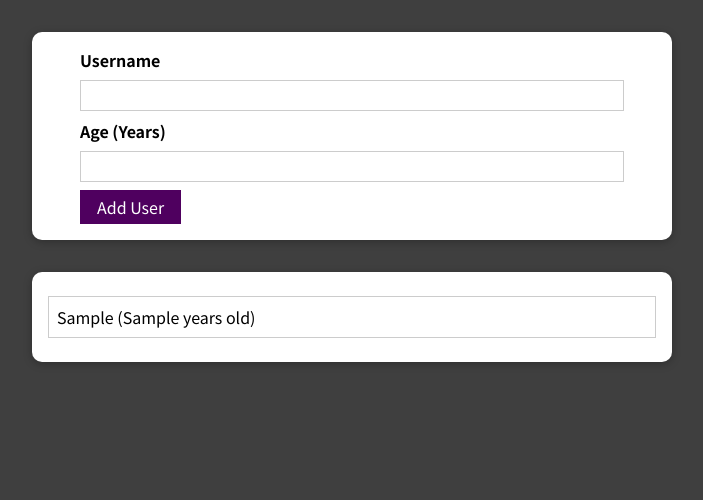
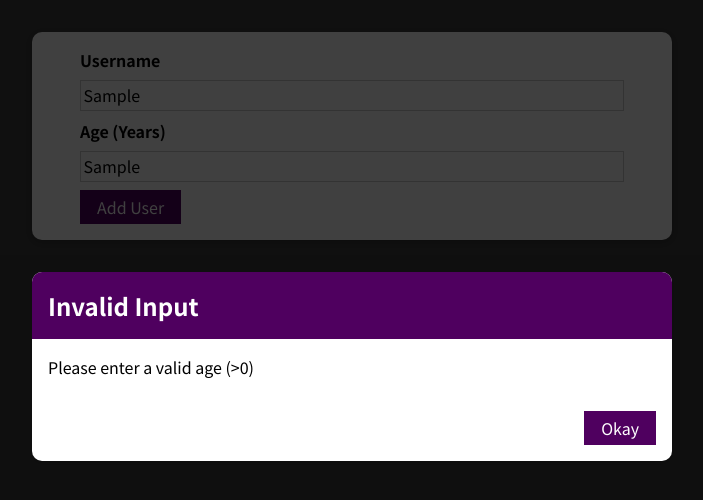
Before and after one commit to yash0110/Name-Age-Register, a React (Create React App) app: page / in a window 1280 px wide. Both pictures are taken after typing "Sample", "Sample" into the empty fields and a click on the button "Add User". Shown: the top 500 px of the page, without its empty margins (288-991 px from the left). Built offline with nearby package versions, Linux system fonts and the light colour scheme.

Commit message:
Added the Error Modal

```diff
--- a/src/App.js
+++ b/src/App.js
@@ -2,11 +2,12 @@ import { useState } from 'react';
 
 import AddUser from './Components/Users/AddUser'
 import UserList from './Components/Users/UserList'
-
+import ErrorModal from './Components/UI/ErrorModal';
 
 function App() {
 
     const [users, setUsers] = useState([]);
+    const [errorMesage, setErrorMessage] = useState('');
 
     const AddUserHandler = (newUser) => {
         setUsers((prevUsers) =>
@@ -15,9 +16,18 @@ function App() {
         );
     };
 
+    const OkayHandler = () => {
+        setErrorMessage('');
+    }
+
+    const InvalidInputHandler = (error) => {
+        setErrorMessage(error);
+    }
+
     return (
         <div>
-            <AddUser AddUser={AddUserHandler}/>
+            {(errorMesage!=='') && <ErrorModal title='Invalid Input' message={errorMesage} onOkay={OkayHandler}/>}
+            <AddUser onAddUser={AddUserHandler} onInvalidInput={InvalidInputHandler}/>
             <UserList users={users} />
         </div>
     );
--- a/src/Components/UI/Card.js
+++ b/src/Components/UI/Card.js
@@ -1,9 +1,8 @@
 import '../../css/Card.css'
 
 const Card = (props) =>{
-
     return (
-        <div className={'card '+props.class}>
+        <div className={'card '+props.className}>
             {props.children}
         </div>
     );
--- /dev/null
+++ b/src/Components/UI/ErrorModal.js
@@ -0,0 +1,22 @@
+import Card from './Card'
+import '../../css/ErrorModal.css'
+import '../../css/Button.css'
+
+const ErrorModal = (props) => {
+    return (
+        <div>
+            <div className='backdrop' />
+            <Card className='modal'>
+                <header className='header'>
+                    <h2>{props.title}</h2>
+                </header>
+                <div className='content'>{props.message}</div>
+                <footer className='actions'>
+                    <button className='button' onClick={props.onOkay}>Okay</button>
+                </footer>
+            </Card>
+        </div>
+    );
+};
+
+export default ErrorModal;
--- a/src/Components/Users/AddUser.js
+++ b/src/Components/Users/AddUser.js
@@ -3,13 +3,28 @@ import Card from '../UI/Card'
 import '../../css/AddUser.css'
 import '../../css/Button.css'
 
+const emptyInputError = 'Please enter a valid name and age (non-empty values).';
+const invalidAgeError = 'Please enter a valid age (>0)';
+
 const AddUser = (props) =>{
+
     const [username, setUsername] = useState('');
     const [age, setAge] = useState('');
 
     const onSubmitHandler = (event) => {
         event.preventDefault();
-        props.AddUser({username: username,
+
+        if(!username || !age){
+            props.onInvalidInput(emptyInputError);
+            return;
+        }
+        if (isNaN(+age) || +age<1){
+            console.log(age);
+            props.onInvalidInput(invalidAgeError);
+            return;
+        }
+
+        props.onAddUser({username: username,
                         age: age});
         setUsername('');
         setAge('');
--- a/src/Components/Users/UserList.js
+++ b/src/Components/Users/UserList.js
@@ -2,13 +2,14 @@ import Card from '../UI/Card.js'
 import '../../css/UserList.css'
 
 const UserList = (props) => {
+
     if(!props.users.length)
         return null;
 
     const displayUsers = props.users.map((user) => <li key={Math.random()}>{user.username+' ('+user.age+' years old)'}</li>);
 
     return (
-        <Card class='users'>
+        <Card className='users'>
             <ul>
                 {displayUsers}
             </ul>
--- /dev/null
+++ b/src/css/ErrorModal.css
@@ -0,0 +1,45 @@
+.backdrop {
+    position: fixed;
+    top: 0;
+    left: 0;
+    width: 100%;
+    height: 100vh;
+    z-index: 10;
+    background: rgba(0, 0, 0, 0.75);
+}
+
+.modal {
+    position: fixed;
+    top: 30vh;
+    left: 10%;
+    width: 80%;
+    z-index: 100;
+    overflow: hidden;
+}
+
+.header {
+    background: #4f005f;
+    padding: 1rem;
+}
+
+.header h2 {
+    margin: 0;
+    color: white;
+}
+
+  .content {
+    padding: 1rem;
+}
+
+.actions {
+    padding: 1rem;
+    display: flex;
+    justify-content: flex-end;
+}
+
+@media (min-width: 768px) {
+    .modal {
+        left: calc(50% - 20rem);
+        width: 40rem;
+    }
+}
```
Also changed, not shown: src/css/index.css (+4 -4 lines), src/css/AddUser.css (indentation only), src/css/Button.css (indentation only).
